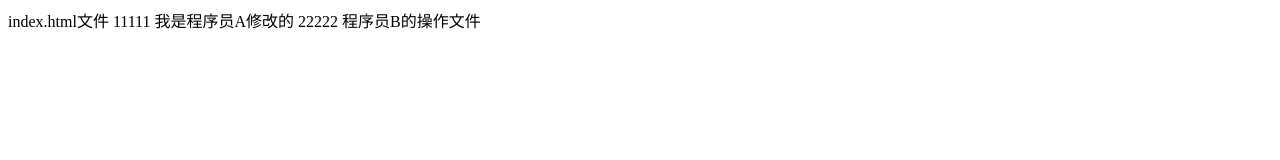
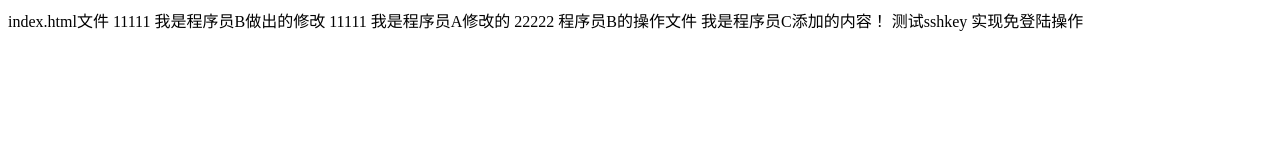
Before and after one commit to Chuafighting/git-demo, a plain HTML site: page index.html in a window 1280 px wide. Drawn offline with Linux system fonts and the light colour scheme.

Commit message:
测试ssh

```diff
--- a/index.html
+++ b/index.html
@@ -2,7 +2,7 @@
  * @Author: chenhua
  * @Date: 2020-06-15 10:47:32
  * @LastEditors: chenhua
- * @LastEditTime: 2020-06-15 17:17:29
+ * @LastEditTime: 2020-06-15 22:00:39
  * @Description:
  * @FilePath: \gitDemo\A\git-demo\index.html
 -->
@@ -15,8 +15,13 @@
 </head>
 <body>
     index.html文件
+    11111 我是程序员B做出的修改
     11111 我是程序员A修改的
     22222
     程序员B的操作文件
+
+    我是程序员C添加的内容！
+
+    测试sshkey 实现免登陆操作
 </body>
 </html>
```
